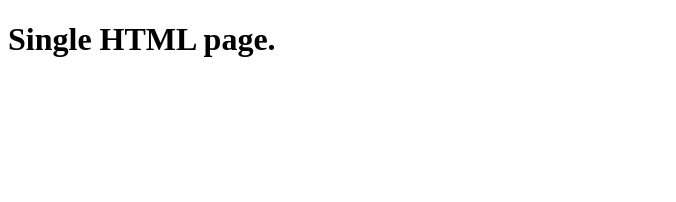
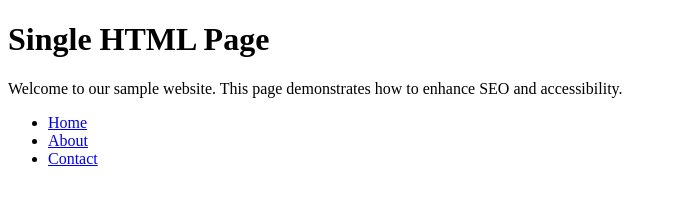
Before and after one commit to samruddhiDharankar/sample-website-1, a plain HTML site: page index.html in a window 1280 px wide. Shown: the whole page, without its empty margins (0-676 px from the left). Drawn offline with Linux system fonts and the light colour scheme.

Commit message:
Improve SEO via GPT-4o

```diff
--- a/index.html
+++ b/index.html
@@ -3,9 +3,26 @@
 <head>
     <meta charset="UTF-8">
     <meta name="viewport" content="width=device-width, initial-scale=1.0">
-    <title>Sample Website 1</title>
+    <title>Sample Website - Improve Your SEO and Accessibility</title>
+    <meta name="description" content="Learn how to improve your website's SEO and accessibility with best practices and guidelines.">
 </head>
 <body>
-    <h1>Single HTML page.</h1>
+    <header>
+        <h1>Single HTML Page</h1>
+    </header>
+    <main>
+        <section>
+            <p>Welcome to our sample website. This page demonstrates how to enhance SEO and accessibility.</p>
+        </section>
+    </main>
+    <footer>
+        <nav aria-label="Footer navigation">
+            <ul>
+                <li><a href="#home" aria-label="Go to home page">Home</a></li>
+                <li><a href="#about" aria-label="Learn more about us">About</a></li>
+                <li><a href="#contact" aria-label="Contact us">Contact</a></li>
+            </ul>
+        </nav>
+    </footer>
 </body>
 </html>
```
